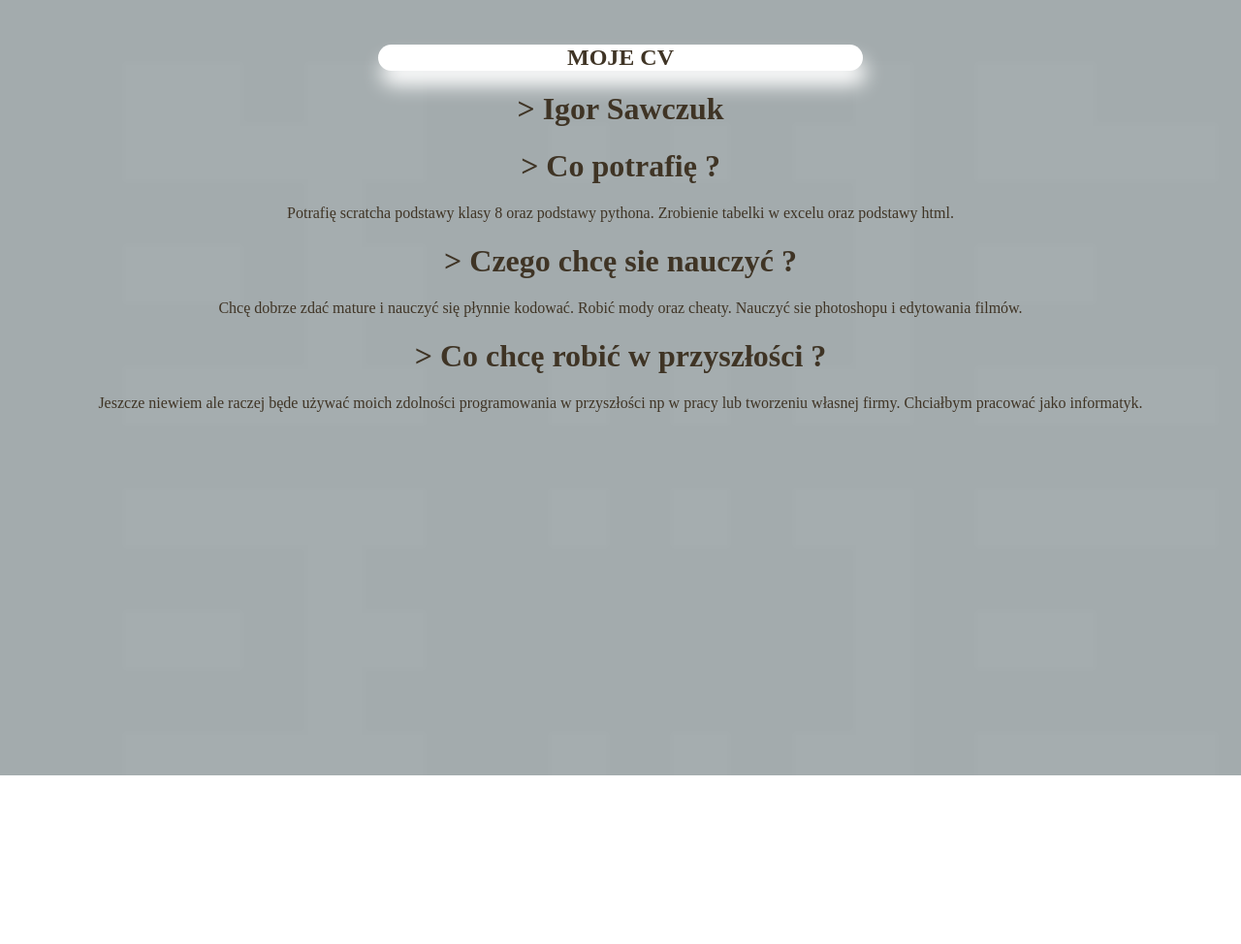
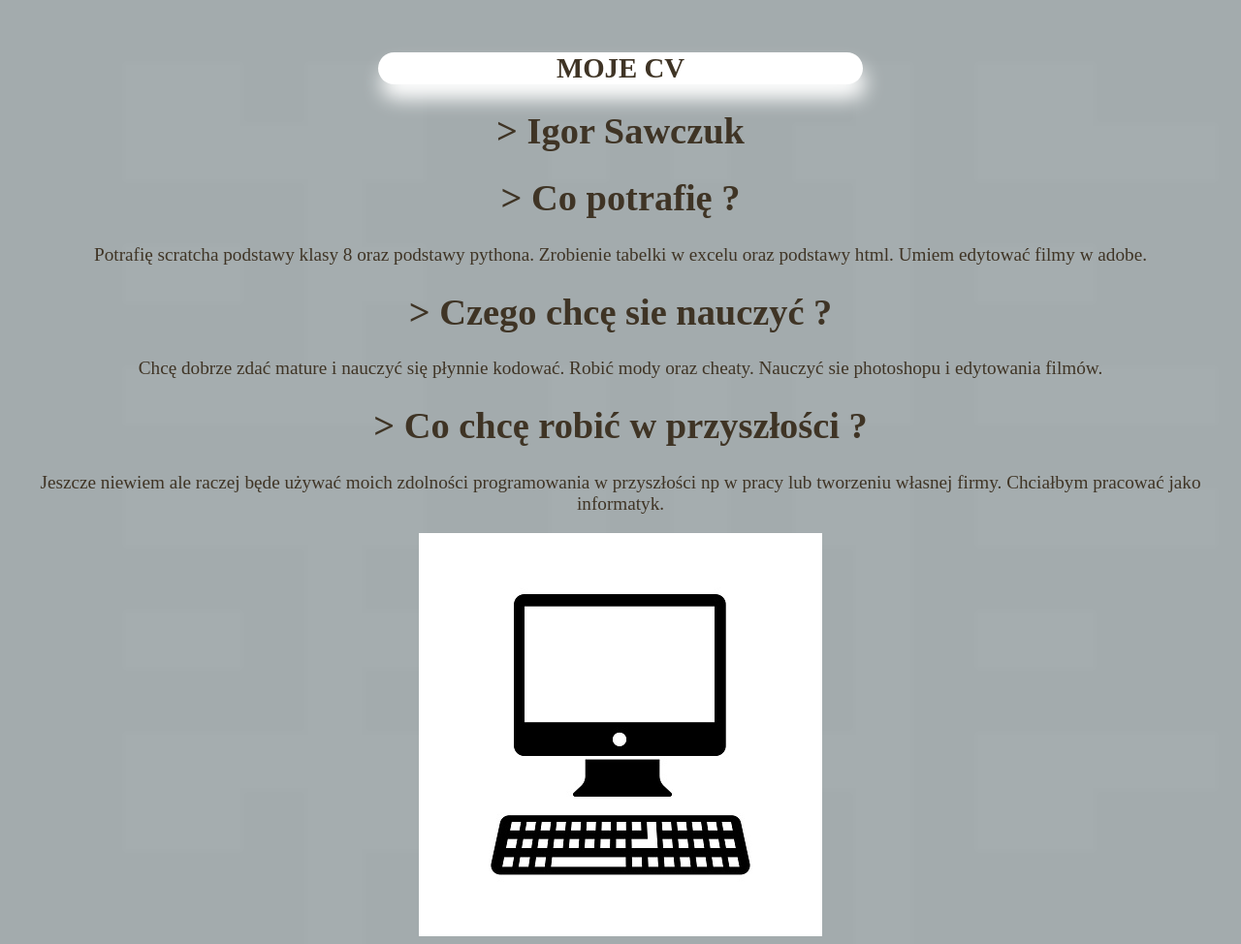
Before and after one commit to iiggoorr1/igoor.github.io, a plain HTML site: page index.html in a window 1280 px wide. Shown: the whole page at 97% size. Before the commit the page ends 800 px from the top, so only its background shows below. Drawn offline with Linux system fonts and the light colour scheme.

Commit message:
Add files via upload

```diff
--- a/index.html
+++ b/index.html
@@ -10,17 +10,26 @@
 <body >
      <img src="" width="" height="" />
 
-     <div >
-        <h2 align="center">MOJE CV</h2>
+    <div >
+        <h2 >MOJE CV</h2>
     </div>
-     <h1 align="center"> > Igor Sawczuk</h1>
 
-    <h1 align="center"> > Co potrafię ?</h1>
-    <p align="center">Potrafię scratcha podstawy klasy 8 oraz podstawy pythona. Zrobienie tabelki w excelu oraz podstawy html.</p>
-     <h1 align="center">> Czego chcę sie nauczyć ?</h1>
-    <p align="center">Chcę dobrze zdać mature i nauczyć się płynnie kodować. Robić mody oraz cheaty. Nauczyć sie photoshopu i edytowania filmów.</p>
-    <h1 align="center">> Co chcę robić w przyszłości ?</h1>
-    <p align="center">Jeszcze niewiem ale raczej będe używać moich zdolności programowania w przyszłości np w pracy lub tworzeniu własnej firmy. Chciałbym pracować jako informatyk. </p>
+    <h1> > Igor Sawczuk</h1>
+
+    <h1> > Co potrafię ?</h1>
+    <p>Potrafię scratcha podstawy klasy 8 oraz podstawy pythona. Zrobienie tabelki w excelu oraz podstawy html. Umiem edytować filmy w adobe.</p>
+
+    <h1>> Czego chcę sie nauczyć ?</h1>
+
+    <p> Chcę dobrze zdać mature i nauczyć się płynnie kodować. Robić mody oraz cheaty. Nauczyć sie photoshopu i edytowania filmów.</p>
+
+    <h1>> Co chcę robić w przyszłości ?</h1>
+
+    <p>Jeszcze niewiem ale raczej będe używać moich zdolności programowania w przyszłości np w pracy lub tworzeniu własnej firmy. Chciałbym pracować jako informatyk. </p>
+
+    <p><img  src="R.png" alt="" ></p>
+
+
 
 
 </body>
--- a/style.css
+++ b/style.css
@@ -4,7 +4,7 @@ body
     background-image:url('pobierz.png') ;
     background-size: cover;
 color:rgb(63, 52, 37);
-
+font-size: larger;
 }
 div{
     background-color: white;
@@ -13,3 +13,12 @@ div{
     margin: auto;
     box-shadow: 3px 15px 20px white;
 }
+p{
+    text-align: center;
+}
+h1{
+    text-align: center;
+}
+h2{
+    text-align: center;
+}
```
Also changed, not shown: R.png (added), d.png (added).
